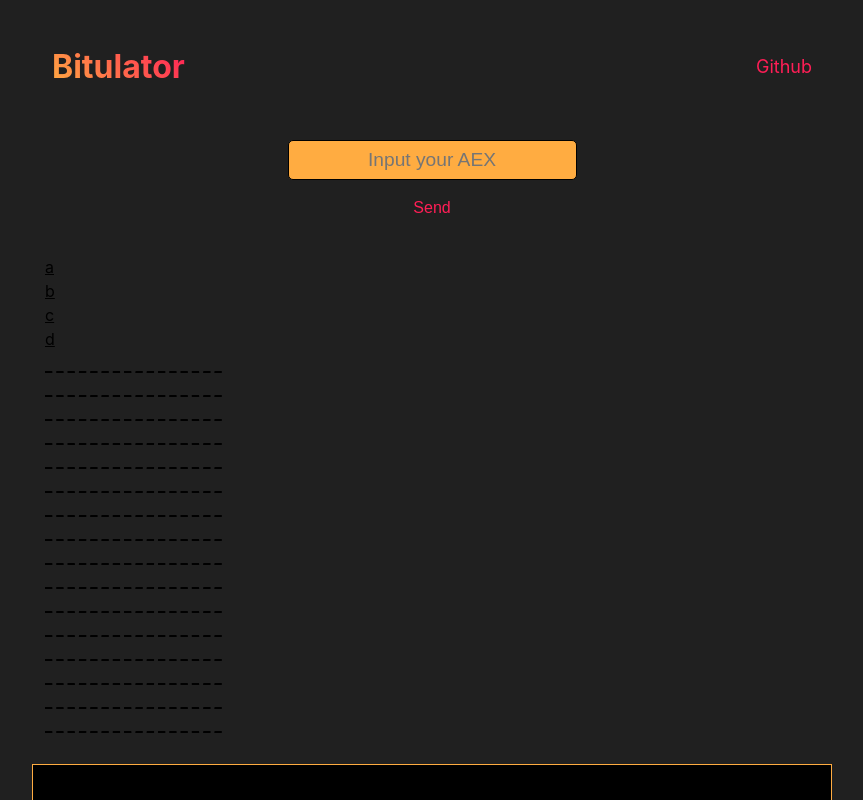
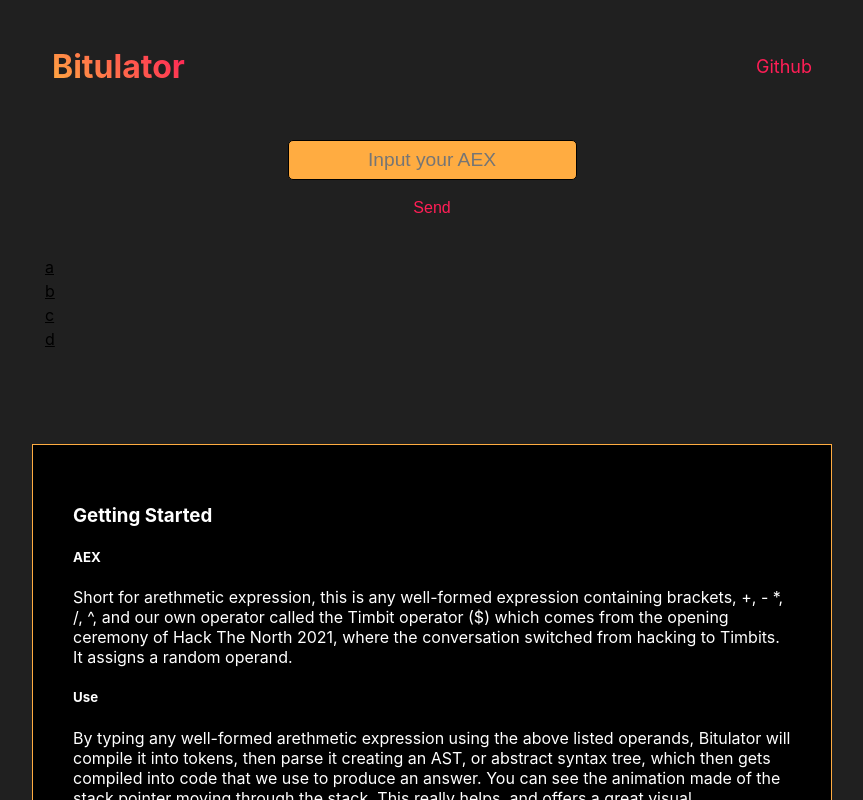
Before and after one commit to KavinSatheeskumar/bitulator, a React (Create React App) app in the folder frontend/: page / in a window 1280 px wide. Shown: the top 800 px of the page, without its empty margins (208-1071 px from the left). Built offline with nearby package versions, Linux system fonts and the light colour scheme.

Commit message:
more underlines

```diff
--- a/frontend/src/App.css
+++ b/frontend/src/App.css
@@ -88,5 +88,8 @@
 
 .Instructions {
   padding: 10px;
+}
+
+.Instructions td {
   text-decoration: underline;
 }
--- a/frontend/src/App.jsx
+++ b/frontend/src/App.jsx
@@ -61,7 +61,7 @@
     for (let i = 0; i < MEM_WID; ++i) {
       let row = Memory.append("tr");
       for (let j = 0; j < MEM_HIG; ++j) {
-        let cell = row.append("td").text("_");
+        let cell = row.append("td").text(" ");
         mem_arr.push(cell);
       }
     }
```
